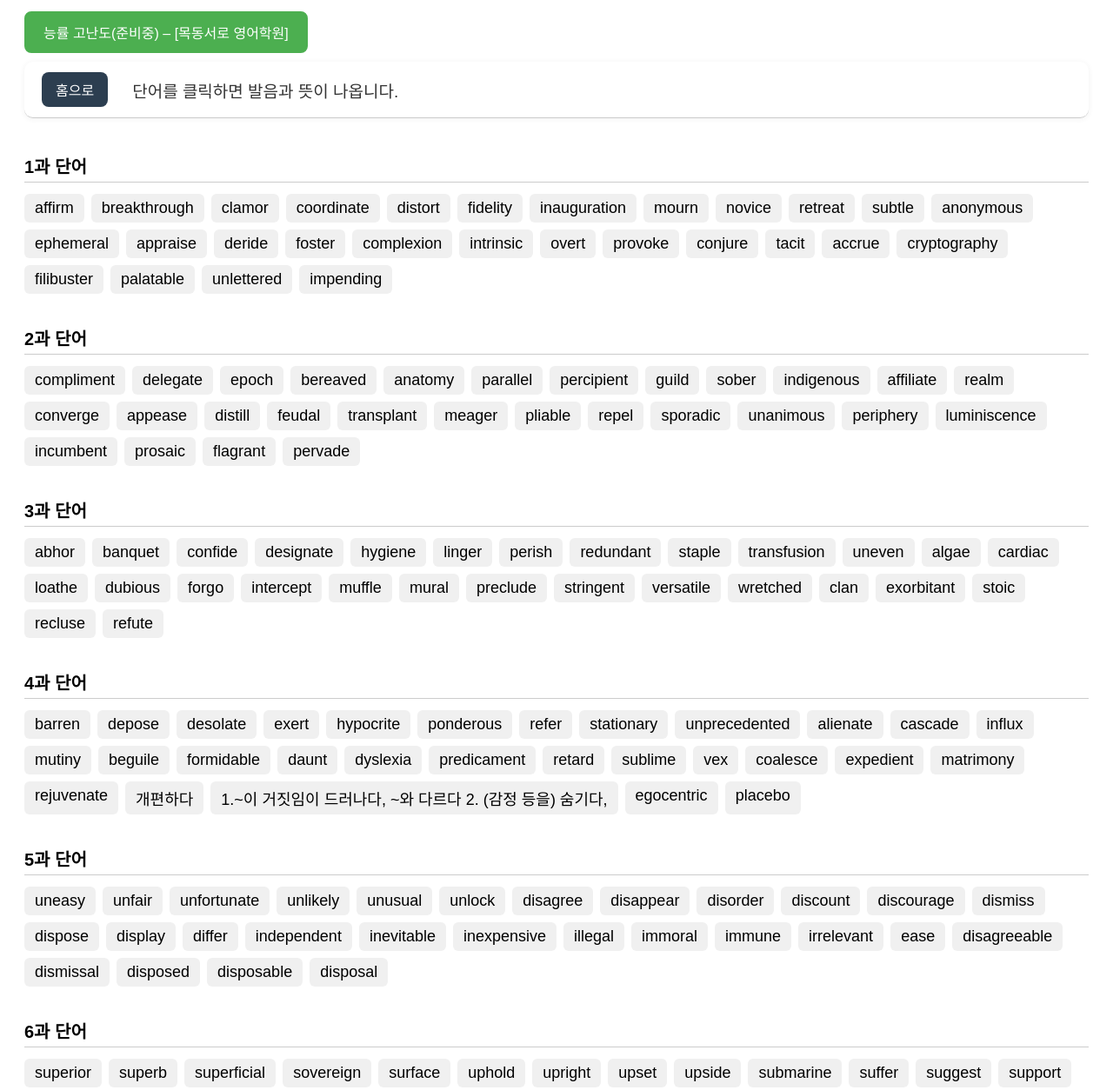
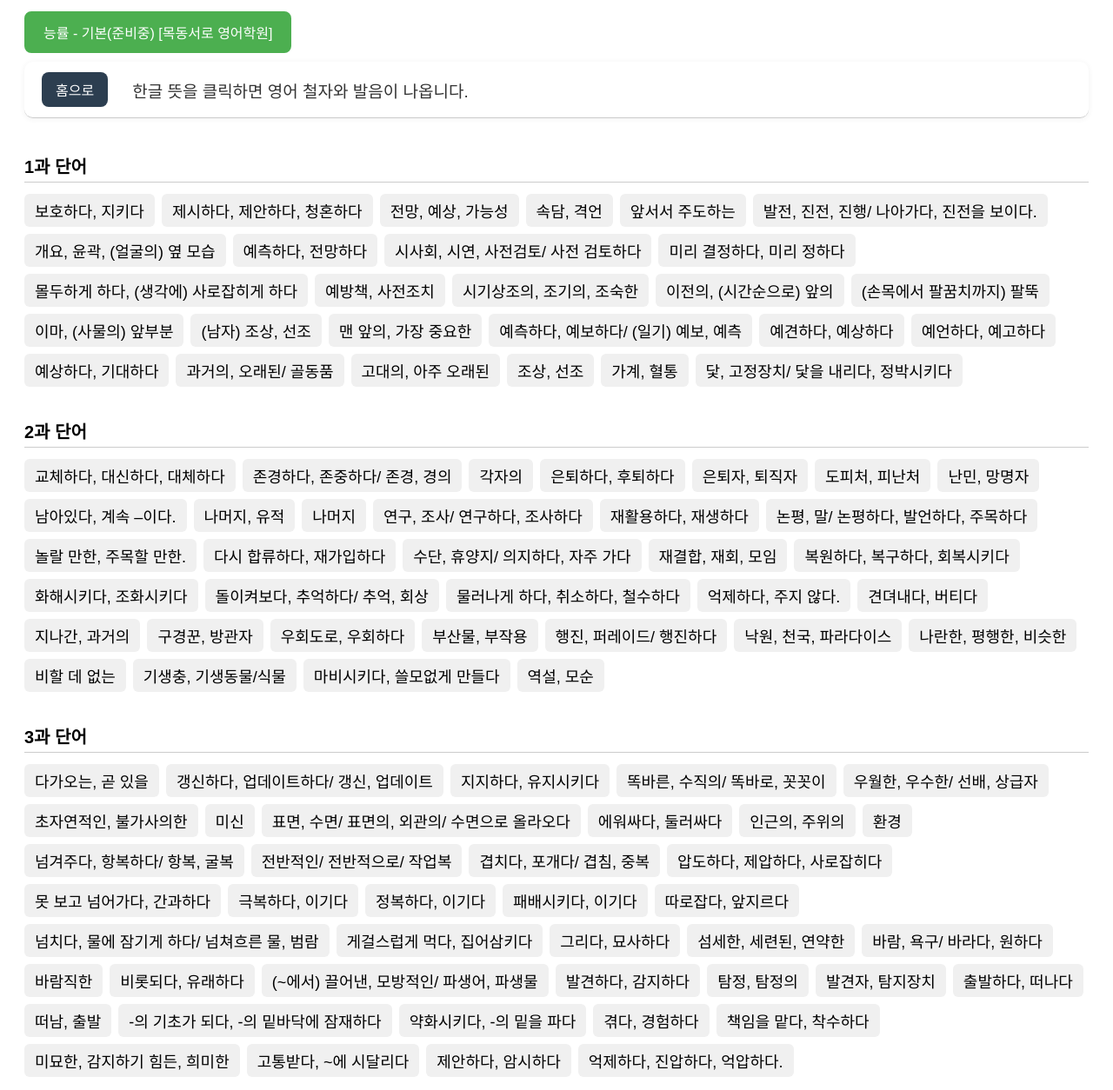
Before and after one commit to nmyway77/wordbasic-h-e, a plain HTML site: page index.html in a window 1280 px wide. Shown: the top 1254 px of the page at 87% size. Drawn offline with Linux system fonts and the light colour scheme.

Commit message:
Update index.html

```diff
--- a/index.html
+++ b/index.html
@@ -1,9 +1,9 @@
- <!DOCTYPE html>
+<!DOCTYPE html>
 <html lang="ko">
 <head>
   <meta charset="UTF-8" />
   <meta name="viewport" content="width=device-width, initial-scale=1.0" />
-  <title>능률 고난도(준비중) – [목동서로 영어학원]</title>
+  <title>능률 - 기본본(준비중) – [목동서로 영어학원]</title>
   <style>
     body { font-family: Arial, sans-serif; padding: 5px 20px; }
     #showWords {
@@ -49,7 +49,7 @@
       border-bottom: 1px solid #ccc;
       padding-bottom: 4px;
     }
-    .wordItem {
+    .meanItem {
       font-size: 18px;
       cursor: pointer;
       padding: 6px 12px;
@@ -58,7 +58,7 @@
       display: inline-block;
       transition: background 0.15s;
     }
-    .wordItem:hover {
+    .meanItem:hover {
       background-color: #e2fbe0;
     }
     .homeBtn {
@@ -80,132 +80,151 @@
   </style>
 </head>
 <body>
-  <button id="showWords">능률 고난도(준비중) – [목동서로 영어학원]</button>
+  <button id="showWords">능률 - 기본(준비중) [목동서로 영어학원]</button>
   <div id="meaningBox">
     <button class="homeBtn" onclick="location.replace('https://nmyway77.github.io/home2/');">홈으로</button>
-    <span id="meaningText">단어를 클릭하면 발음과 뜻이 나옵니다.</span>
+    <span id="meaningText">한글 뜻을 클릭하면 영어 철자와 발음이 나옵니다.</span>
   </div>
   <div id="wordList"></div>
 
   <script>
     const dictionary = [
       { heading: '1과 단어' },
-{ word: 'affirm', meaning: '1.공언하다, 긍정하다 2.(믿음.생각 등을)지지하다' },
-{ word: 'breakthrough', meaning: '획기적 발전, 중요한 성과[발견]' },
-{ word: 'clamor', meaning: '1. 시끄럽게 요구[불평]하다, 2. 외치다, 떠들다' },
-{ word: 'coordinate', meaning: '1. 조정하다, 통합하다. 2. (의상.가구 등을)조화시키다' },
-{ word: 'distort', meaning: '1.(형태,소리 등을)일그러지게 하다 2. (진실,사실 등을)왜곡하다' },
-{ word: 'fidelity', meaning: '1. 정절, 충성 2.(원본, 원작에) 충실함' },
-{ word: 'inauguration', meaning: '1. 취임(식) 2. 개시 개업[준공]식' },
-{ word: 'mourn', meaning: '(죽음 등을) 슬퍼하다, 애도하다' },
-{ word: 'novice', meaning: '신참, 초심자' },
-{ word: 'retreat', meaning: '1. 후퇴하다, 물러나다 2.(결정 등을) 철회하다' },
-{ word: 'subtle', meaning: '1. 미묘한, 포착하기 어려운 2. 교묘한 3. 민감한, 예민한' },
-{ word: 'anonymous', meaning: '1. 익명의 2. 눈에 띄지 않는, 개성이 없는' },
-{ word: 'ephemeral', meaning: '수명이 짧은, 순간적인, 덧없는' },
-{ word: 'appraise', meaning: '값을 매기다, 감정[평가]하다' },
-{ word: 'deride', meaning: '비웃다, 조롱하다' },
-{ word: 'foster', meaning: '1. (성장,발달을) 촉진하다, 육성하다. 2.(남의 아이를) 양육하다,돌보다' },
-{ word: 'complexion', meaning: '1. 안색, 혈색, 얼굴빛 2. 성향. 기질' },
-{ word: 'intrinsic', meaning: '본질적인, 내재된' },
-{ word: 'overt', meaning: '공공연한, 노골적인' },
-{ word: 'provoke', meaning: '1.(부정적인 반응을) 일으키다, 유발하다 2.(고의적으로) 화나게 하다, 도발하다' },
-{ word: 'conjure', meaning: '마술을 부리다, 마술로 ～을 만들어내다' },
-{ word: 'tacit', meaning: '암묵적인, 무언의' },
-{ word: 'accrue', meaning: '(이자, 이익이) 발생하다, 누적되다(시키다)' },
-{ word: 'cryptography', meaning: '암호(문). 암호 작성(해독)' },
-{ word: 'filibuster', meaning: '(긴 연설로) 의사 진행을 방해하다' },
-{ word: 'palatable', meaning: '1. 입에 맞는, 맛 좋은' },
-{ word: 'unlettered', meaning: '문맹의, 교육받지 못한' },
-{ word: 'impending', meaning: '(재난,위기 등이)임박한, 눈앞에 닥친' },
+{ word: 'protect', meaning: '보호하다, 지키다' },
+{ word: 'propose', meaning: '제시하다, 제안하다, 청혼하다' },
+{ word: 'prospect', meaning: '전망, 예상, 가능성' },
+{ word: 'proverb', meaning: '속담, 격언' },
+{ word: 'proactive', meaning: '앞서서 주도하는' },
+{ word: 'progress', meaning: '발전, 진전, 진행/ 나아가다, 진전을 보이다.' },
+{ word: 'profile', meaning: '개요, 윤곽, (얼굴의) 옆 모습' },
+{ word: 'predict', meaning: '예측하다, 전망하다' },
+{ word: 'preview', meaning: '시사회, 시연, 사전검토/ 사전 검토하다' },
+{ word: 'predetermine', meaning: '미리 결정하다, 미리 정하다' },
+{ word: 'preoccupy', meaning: '몰두하게 하다, (생각에) 사로잡히게 하다' },
+{ word: 'precaution', meaning: '예방책, 사전조치' },
+{ word: 'premature', meaning: '시기상조의, 조기의, 조숙한' },
+{ word: 'previous', meaning: '이전의, (시간순으로) 앞의' },
+{ word: 'forearm', meaning: '(손목에서 팔꿈치까지) 팔뚝' },
+{ word: 'forehead', meaning: '이마, (사물의) 앞부분' },
+{ word: 'forefather', meaning: '(남자) 조상, 선조' },
+{ word: 'foremost', meaning: '맨 앞의, 가장 중요한' },
+{ word: 'forecast', meaning: '예측하다, 예보하다/ (일기) 예보, 예측' },
+{ word: 'foresee', meaning: '예견하다, 예상하다' },
+{ word: 'foretell', meaning: '예언하다, 예고하다' },
+{ word: 'anticipate', meaning: '예상하다, 기대하다' },
+{ word: 'antique', meaning: '과거의, 오래된/ 골동품' },
+{ word: 'ancient', meaning: '고대의, 아주 오래된' },
+{ word: 'ancestor', meaning: '조상, 선조' },
+{ word: 'ancestry', meaning: '가계, 혈통' },
+{ word: 'anchor', meaning: '닻, 고정장치/ 닻을 내리다, 정박시키다' },
       { heading: '2과 단어' },
-{ word: 'compliment', meaning: '칭찬, 찬사' },
-{ word: 'delegate', meaning: '대표, 사절, 파견위원' },
-{ word: 'epoch', meaning: '(역사상 중요한) 시대, 시기' },
-{ word: 'bereaved', meaning: '가족 친구를 잃은, 사별한' },
-{ word: 'anatomy', meaning: '해부학, 해부학적 구조, 신체' },
-{ word: 'parallel', meaning: '1. 평행의, 병렬의, 2. 동시에 발생하는, 매우 비슷한' },
-{ word: 'percipient', meaning: '이해력 뛰어난, 눈치가 빠른' },
-{ word: 'guild', meaning: '동업 조합, 연맹' },
-{ word: 'sober', meaning: '1. 술에 취하지 않은 2. 진지한, 침착한 3. (색이)수수한' },
-{ word: 'indigenous', meaning: '토착의, 지역 고유의' },
-{ word: 'affiliate', meaning: '(더 큰 조직, 단체와)연합, 제휴하다, 결연을 맺다' },
-{ word: 'realm', meaning: '1.(지식/활동 등의) 영역, 범위 2.왕국' },
-{ word: 'converge', meaning: '1.(한 곳으로)모이다, 만나다 2.(생각 목표가) 모아지다,일치하다' },
-{ word: 'appease', meaning: '달래다, 진정시키다' },
-{ word: 'distill', meaning: '1. 증류하다, 증류하여 만들다, 2.(요점을)뽑아내다' },
-{ word: 'feudal', meaning: '(중세) 봉건제의' },
-{ word: 'transplant', meaning: '1. 이식(수술) 2. 이식된 장기' },
-{ word: 'meager', meaning: '빈약한, 작은, 불충분한' },
-{ word: 'pliable', meaning: '1. 유연한, 잘 휘어지는 2. 영향을 받기 쉬운, 융통성 있는' },
-{ word: 'repel', meaning: '1. 물리치다,쫓아버리다 2. 불쾌감을 주다 3.밀어내다' },
-{ word: 'sporadic', meaning: '간헐적인, 불규칙적으로 발생하는' },
-{ word: 'unanimous', meaning: '만장일치의, 전원 합의의' },
-{ word: 'periphery', meaning: '외곽, 외부, 변두리' },
-{ word: 'luminiscence', meaning: '발광, 냉광, 은은한 빛' },
-{ word: 'incumbent', meaning: '재직자, 현직자, 현직 의원' },
-{ word: 'prosaic', meaning: '지루한, 진부한, 재미없는' },
-{ word: 'flagrant', meaning: '뻔뻔스러운, 극악한' },
-{ word: 'pervade', meaning: '~에 널리 퍼지다, 충만하다' },
+{ word: 'replace', meaning: '교체하다, 대신하다, 대체하다' },
+{ word: 'respect', meaning: '존경하다, 존중하다/ 존경, 경의' },
+{ word: 'respective', meaning: '각자의' },
+{ word: 'retire', meaning: '은퇴하다, 후퇴하다' },
+{ word: 'retiree', meaning: '은퇴자, 퇴직자' },
+{ word: 'refuge', meaning: '도피처, 피난처' },
+{ word: 'refugee', meaning: '난민, 망명자' },
+{ word: 'remain', meaning: '남아있다, 계속 –이다.' },
+{ word: 'remains', meaning: '나머지, 유적' },
+{ word: 'ramainder', meaning: '나머지' },
+{ word: 'research', meaning: '연구, 조사/ 연구하다, 조사하다' },
+{ word: 'recycle', meaning: '재활용하다, 재생하다' },
+{ word: 'remark', meaning: '논평, 말/ 논평하다, 발언하다, 주목하다' },
+{ word: 'remarkable', meaning: '놀랄 만한, 주목할 만한.' },
+{ word: 'rejoin', meaning: '다시 합류하다, 재가입하다' },
+{ word: 'resort', meaning: '수단, 휴양지/ 의지하다, 자주 가다' },
+{ word: 'reunion', meaning: '재결합, 재회, 모임' },
+{ word: 'restore', meaning: '복원하다, 복구하다, 회복시키다' },
+{ word: 'reconcile', meaning: '화해시키다, 조화시키다' },
+{ word: 'retrospect', meaning: '돌이켜보다, 추억하다/ 추억, 회상' },
+{ word: 'withdraw', meaning: '물러나게 하다, 취소하다, 철수하다' },
+{ word: 'withhold', meaning: '억제하다, 주지 않다.' },
+{ word: 'withstand', meaning: '견뎌내다, 버티다' },
+{ word: 'bygone', meaning: '지나간, 과거의' },
+{ word: 'bystander', meaning: '구경꾼, 방관자' },
+{ word: 'bypass', meaning: '우회도로, 우회하다' },
+{ word: 'by-product', meaning: '부산물, 부작용' },
+{ word: 'parade', meaning: '행진, 퍼레이드/ 행진하다' },
+{ word: 'paradise', meaning: '낙원, 천국, 파라다이스' },
+{ word: 'parallel', meaning: '나란한, 평행한, 비슷한' },
+{ word: 'unparalleled', meaning: '비할 데 없는' },
+{ word: 'parasite', meaning: '기생충, 기생동물/식물' },
+{ word: 'paralyze', meaning: '마비시키다, 쓸모없게 만들다' },
+{ word: 'paradox', meaning: '역설, 모순' },
       { heading: '3과 단어' },
-{ word: 'abhor', meaning: '몹시 싫어하다, 혐오하다' },
-{ word: 'banquet', meaning: '1.연회, 향연 2. 진수성찬' },
-{ word: 'confide', meaning: '1.(비밀을) 털어놓다 2. 신임하다, 신뢰하다' },
-{ word: 'designate', meaning: '1.지명[지정]하다, 임명하다 2. 가리키다, 나타내다' },
-{ word: 'hygiene', meaning: '위생, 청결' },
-{ word: 'linger', meaning: '1. (떠나지 않고) 꾸물거리다 2. 좀처럼 사라지지 않다' },
-{ word: 'perish', meaning: '1. 죽다 소멸하다 붕괴되다 2. 썩다, 썩어서 못쓰게 되다' },
-{ word: 'redundant', meaning: '1. 불필요한, 중복되는, 남아도는 2. 해고된' },
-{ word: 'staple', meaning: '1. 주요 산물, 상품 2.주요소, 주성분 3.호치키스심 제책못' },
-{ word: 'transfusion', meaning: '수혈' },
-{ word: 'uneven', meaning: '1. 평탄하지 않은, 울퉁불퉁한 2.불규칙한 3.공정하지 않은' },
-{ word: 'algae', meaning: '조류, 해조' },
-{ word: 'cardiac', meaning: '심장(병)의' },
-{ word: 'loathe', meaning: '몹시 싫어하다, 질책하다' },
-{ word: 'dubious', meaning: '1. 수상쩍은, 미덥지 않은 2. 의심하는, 확신하지 못하는' },
-{ word: 'forgo', meaning: '~하지 않다, ~없이 지내다' },
-{ word: 'intercept', meaning: '가로채다, 가로막다' },
-{ word: 'muffle', meaning: '(싸거나 덮어서) 소리를 줄이다 (보호,보온을 위해)감싸다' },
-{ word: 'mural', meaning: '벽화' },
-{ word: 'preclude', meaning: '방해하다, 불가능하게 하다' },
-{ word: 'stringent', meaning: '1. 엄격한, 엄중한 2.(금융시장 등이) 절박한, 자금이 부족한' },
-{ word: 'versatile', meaning: '1. 다재다능한, 재주가 많은 2. 다목적의, 다용도의' },
-{ word: 'wretched', meaning: '1. 불쌍한, 비참한 2.(지독하게)나쁜, 열등의 3. 불쾌한, 고약한' },
-{ word: 'clan', meaning: '1. 씨족, 일족 2. 당파, 일당' },
-{ word: 'exorbitant', meaning: '너무 비싼, 과도한' },
-{ word: 'stoic', meaning: '1. 냉정한, 극기의 2. 스토아 철학(파)의' },
-{ word: 'recluse', meaning: '은둔자, 속세를 떠난 사람' },
-{ word: 'refute', meaning: '1. 논박하다 반박하다 2. (남의 발언을)부인하다' },
+{ word: 'upcoming', meaning: '다가오는, 곧 있을' },
+{ word: 'update', meaning: '갱신하다, 업데이트하다/ 갱신, 업데이트' },
+{ word: 'uphold', meaning: '지지하다, 유지시키다' },
+{ word: 'upright', meaning: '똑바른, 수직의/ 똑바로, 꼿꼿이' },
+{ word: 'superior', meaning: '우월한, 우수한/ 선배, 상급자' },
+{ word: 'supernatural', meaning: '초자연적인, 불가사의한' },
+{ word: 'superstition', meaning: '미신' },
+{ word: 'surface', meaning: '표면, 수면/ 표면의, 외관의/ 수면으로 올라오다' },
+{ word: 'surround', meaning: '에워싸다, 둘러싸다' },
+{ word: 'surrounding', meaning: '인근의, 주위의' },
+{ word: 'surroundings', meaning: '환경' },
+{ word: 'surrender', meaning: '넘겨주다, 항복하다/ 항복, 굴복' },
+{ word: 'overall', meaning: '전반적인/ 전반적으로/ 작업복' },
+{ word: 'overlap', meaning: '겹치다, 포개다/ 겹침, 중복' },
+{ word: 'overwhelm', meaning: '압도하다, 제압하다, 사로잡히다' },
+{ word: 'overlook', meaning: '못 보고 넘어가다, 간과하다' },
+{ word: 'overcome', meaning: '극복하다, 이기다' },
+{ word: 'conquer', meaning: '정복하다, 이기다' },
+{ word: 'defeat', meaning: '패배시키다, 이기다' },
+{ word: 'overtake', meaning: '따로잡다, 앞지르다' },
+{ word: 'overflow', meaning: '넘치다, 물에 잠기게 하다/ 넘쳐흐른 물, 범람' },
+{ word: 'devour', meaning: '게걸스럽게 먹다, 집어삼키다' },
+{ word: 'depict', meaning: '그리다, 묘사하다' },
+{ word: 'delicate', meaning: '섬세한, 세련된, 연약한' },
+{ word: 'desire', meaning: '바람, 욕구/ 바라다, 원하다' },
+{ word: 'desirable', meaning: '바람직한' },
+{ word: 'derive', meaning: '비롯되다, 유래하다' },
+{ word: 'derivative', meaning: '(~에서) 끌어낸, 모방적인/ 파생어, 파생물' },
+{ word: 'detect', meaning: '발견하다, 감지하다' },
+{ word: 'detective', meaning: '탐정, 탐정의' },
+{ word: 'detector', meaning: '발견자, 탐지장치' },
+{ word: 'depart', meaning: '출발하다, 떠나다' },
+{ word: 'departure', meaning: '떠남, 출발' },
+{ word: 'underlie', meaning: '-의 기초가 되다, -의 밑바닥에 잠재하다' },
+{ word: 'undermine', meaning: '약화시키다, -의 밑을 파다' },
+{ word: 'undergo', meaning: '겪다, 경험하다' },
+{ word: 'undertake', meaning: '책임을 맡다, 착수하다' },
+{ word: 'subtle', meaning: '미묘한, 감지하기 힘든, 희미한' },
+{ word: 'suffer', meaning: '고통받다, ~에 시달리다' },
+{ word: 'suggest', meaning: '제안하다, 암시하다' },
+{ word: 'suppress', meaning: '억제하다, 진압하다, 억압하다.' },
       { heading: '4과 단어' },
-{ word: 'barren', meaning: '1. 불모의, 메마른 2.불임의 3.열매를 맺지 못하는 4.보잘것없는,시시한' },
-{ word: 'depose', meaning: '1. (높은 지위에서) 물러나게 하다 2.(법정에서) 증언하다' },
-{ word: 'desolate', meaning: '1. 황량한, 황폐한 2. 쓸쓸한, 고독한, 우울한' },
-{ word: 'exert', meaning: '(영향/힘/압박을) 가하다, 발휘하다' },
-{ word: 'hypocrite', meaning: '위선자' },
-{ word: 'ponderous', meaning: '1. 묵직한, 무거워서 다루기 힘든 2. (문체/말투가) 장황한, 지루하고 답답한' },
-{ word: 'refer', meaning: '1. 언급하다 2.가리키다,관련되다 3.참조하다, 조회하다 4.사건' },
-{ word: 'stationary', meaning: '움직이지 않는, 정지된' },
-{ word: 'unprecedented', meaning: '선례가 없는' },
-{ word: 'alienate', meaning: '1.~의 반발을 부르다, ~의 지지를 잃다 2.소외시키다, 이질감을 느끼게 만들다 3.[법률]양도하다' },
-{ word: 'cascade', meaning: '(작은)폭포' },
-{ word: 'influx', meaning: '유입, 도래, 쇄도' },
-{ word: 'mutiny', meaning: '(함선, 군대 등에서의' },
-{ word: 'beguile', meaning: '1. 현혹하다 속이다 2. 즐거운 시간을 보내다' },
-{ word: 'formidable', meaning: '1. 만만찮은, 얕잡아 볼 수 없는 2. 강력한, 가공할만한' },
-{ word: 'daunt', meaning: '위압하다, 독서 장애' },
-{ word: 'dyslexia', meaning: '난독증, 독서 장애' },
-{ word: 'predicament', meaning: '곤경, 궁지' },
-{ word: 'retard', meaning: '(성장, 발달을) 저해시키다' },
-{ word: 'sublime', meaning: '1. 장엄한 숭고한 고상한 2. 최고의 탁월한' },
-{ word: 'vex', meaning: '화나게 하다, 걱정하게 하다' },
-{ word: 'coalesce', meaning: '합병하다, 연합하다' },
-{ word: 'expedient', meaning: '(도덕적으로 옳지 않더라도) 도움이 되는, 정략적인, 편리한' },
-{ word: 'matrimony', meaning: '결혼, 결혼 생활' },
-{ word: 'rejuvenate', meaning: '1. 다시 젊어지다, 원기를 회복하다 2.(조직 체계를) 개선하다,' },
-{ word: '개편하다', meaning: 'belie' },
-{ word: '1.~이 거짓임이 드러나다, ~와 다르다 2. (감정 등을) 숨기다,', meaning: '잘못 전하다' },
-{ word: 'egocentric', meaning: '자기 중심의, 이기적인' },
-{ word: 'placebo', meaning: '1. 위약, 플라시보, 가짜 약 2. 일시적인 위안' },
+{ word: 'admire', meaning: '감탄하다, 존경하다' },
+{ word: 'appreciate', meaning: '높이 평가하다, 감사하다' },
+{ word: 'advent', meaning: '출현, 도래' },
+{ word: 'approach', meaning: '접근하다, 다가오다/ 접근, 다가감' },
+{ word: 'approximate', meaning: '대략의, 근사치의/ (수량 등이) -에 가깝다' },
+{ word: 'assure', meaning: '확신시키다, 보장하다, 안심시키다' },
+{ word: 'asset', meaning: '자산, 재산, 유용한 것' },
+{ word: 'accumulation', meaning: '쌓아 올림, 축적(물)' },
+{ word: 'accelerate', meaning: '가속하다, 빨라지다' },
+{ word: 'alarm', meaning: '놀라게 하다, ~에 경보를 발하다/ 경보, 불안' },
+{ word: 'alarmed', meaning: '불안해하는' },
+{ word: 'aspect', meaning: '(측)면, 방향, 관점' },
+{ word: 'abandon', meaning: '포기하다, 버리다, 떠나다' },
+{ word: 'await', meaning: '기다리다, 대기하다' },
+{ word: 'income', meaning: '수입, 소득' },
+{ word: 'insight', meaning: '통찰력, 간파, 이해' },
+{ word: 'invest', meaning: '투자하다, (시간, 노력, 돈 등을) 들이다' },
+{ word: 'intake', meaning: '섭취(량), 흡입(물)' },
+{ word: 'incentive', meaning: '자극하는, 고무하는/ 보상, 장려(금), 동기' },
+{ word: 'indoor', meaning: '실내(용)의, 내부의' },
+{ word: 'inherent', meaning: '내재된, 본질적인, 고유의' },
+{ word: 'inborn', meaning: '타고난, 선천적인' },
+{ word: 'inflame', meaning: '자극하다, 불을 붙이다, 타오르다' },
+{ word: 'illusion', meaning: '환상, 착각, 망상' },
+{ word: 'impose', meaning: '강요하다, 부과하다, (법, 세금 등을) 도입하다' },
+{ word: 'introduction', meaning: '도입, 소개, 서론' },
+{ word: 'introvert', meaning: '내성적인, 내향적인/ 내성적인 사람/ 안으로 향하게 하다' },
+{ word: 'introspective', meaning: '자기 성찰적인, 자기반성의' },
+{ word: 'interior', meaning: '실내의, 내부의/ 실내, 내부' },
+{ word: 'interiorize', meaning: '내면화하다' },
       { heading: '5과 단어' },
   { word: 'uneasy', meaning: '불안한, 불편한' },
   { word: 'unfair', meaning: '불공평한, 부당한' },
@@ -1995,10 +2014,10 @@
           wordListDiv.appendChild(h);
         } else {
           const span = document.createElement('span');
-          span.textContent = entry.word;
-          span.className = 'wordItem';
+          span.textContent = entry.meaning;
+          span.className = 'meanItem';
           span.addEventListener('click', () => {
-            meaningText.textContent = `${entry.word} → ${entry.meaning}`;
+            meaningText.textContent = entry.word;
             // 미국식 여성음성 우선!
             const utter = new SpeechSynthesisUtterance(entry.word);
             utter.lang = 'en-US';
```
